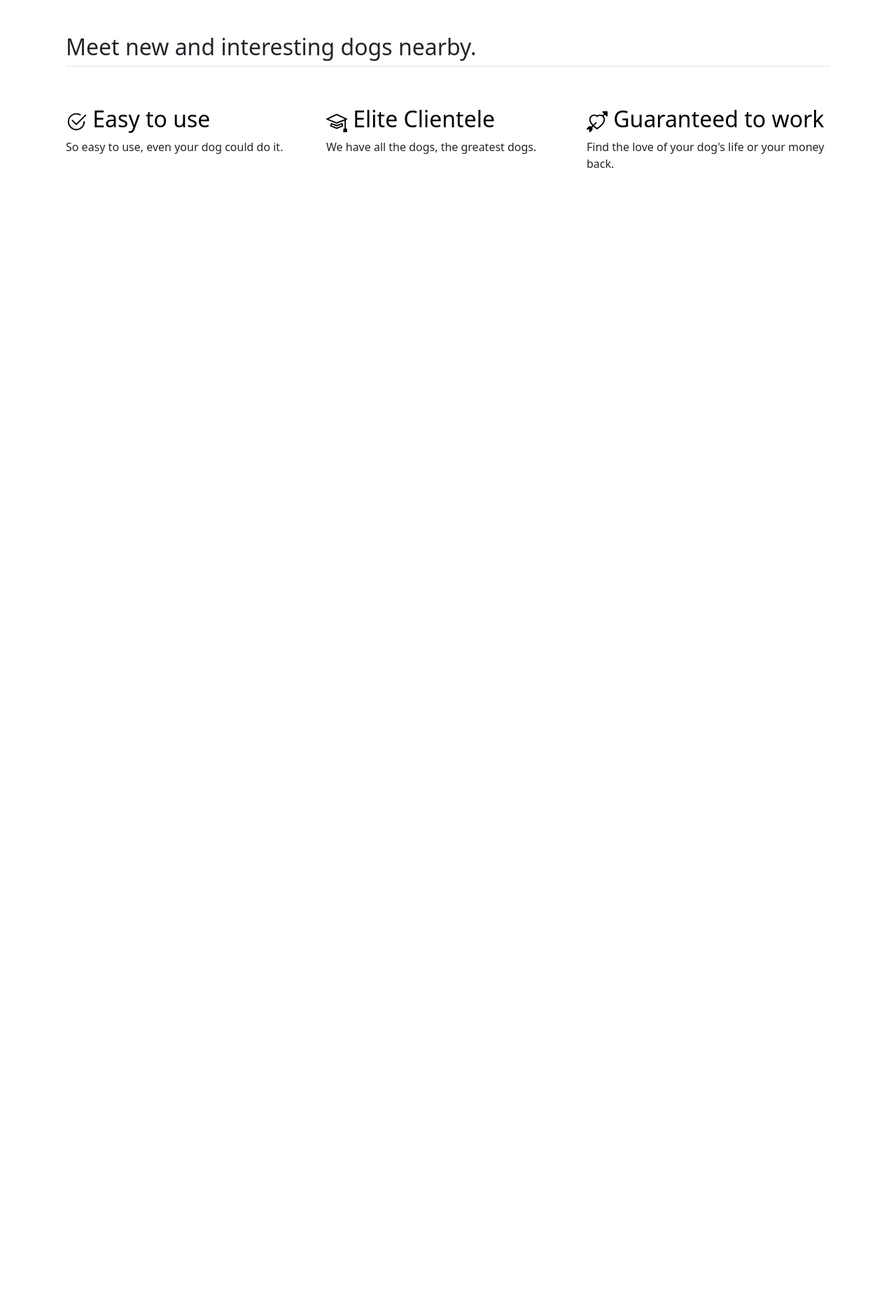
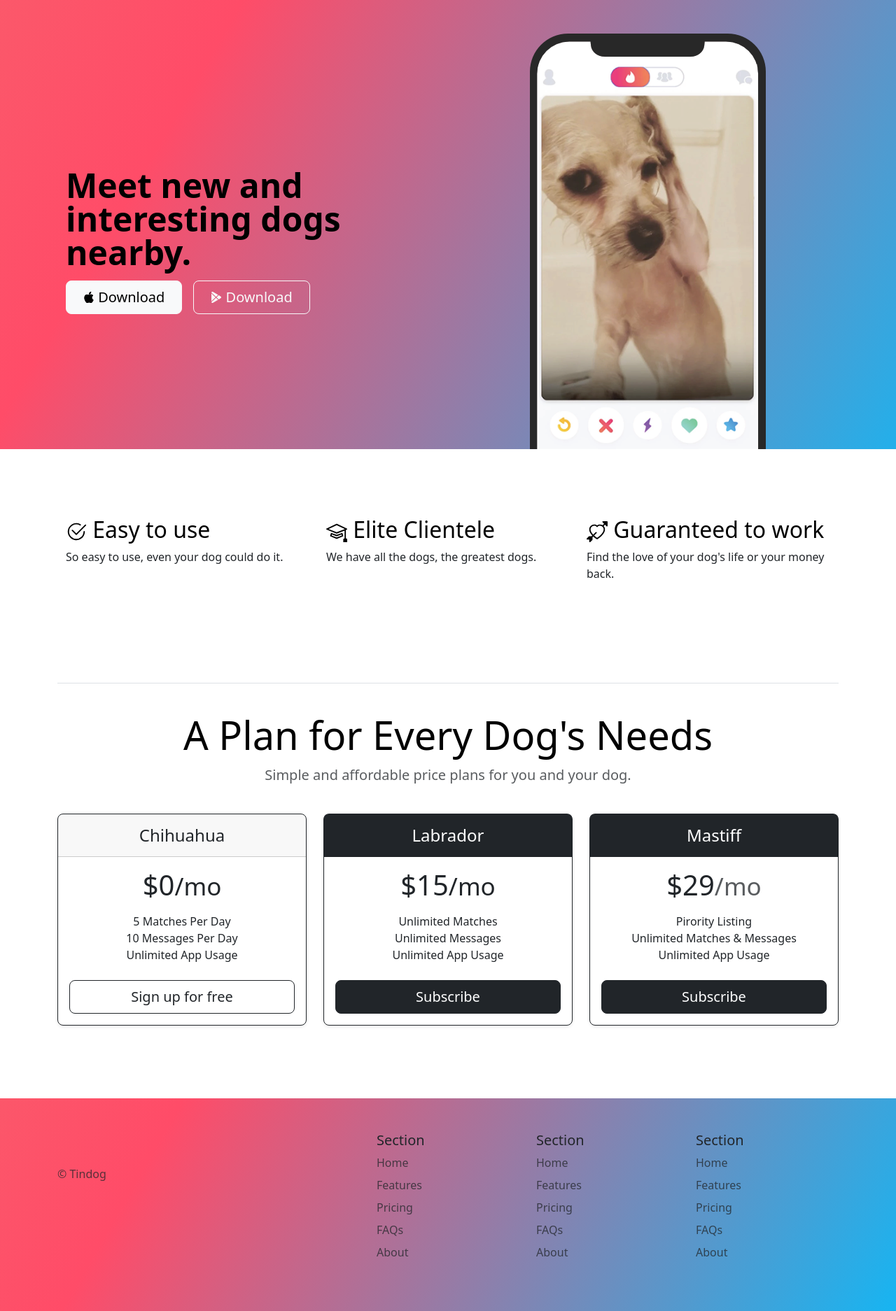
Before and after one commit to TuralMuzafarov/WebDev-Bootcamp, a web app: file 11.3 TinDog Project/index.html in a window 1280 px wide. Shown: the whole page at 70% size. Before the commit the page ends 240 px from the top, so only its background shows below. Run offline with its HTML, style and script files only (its server is not run), Linux system fonts and the light colour scheme.

Commit message:
Project Finished

```diff
--- a/11.3 TinDog Project/index.html
+++ b/11.3 TinDog Project/index.html
@@ -6,19 +6,47 @@
   <meta name="viewport" content="width=device-width, initial-scale=1.0">
   <title>TinDog</title>
   <link href="https://cdn.jsdelivr.net/npm/bootstrap@5.3.3/dist/css/bootstrap.min.css" rel="stylesheet" integrity="sha384-QWTKZyjpPEjISv5WaRU9OFeRpok6YctnYmDr5pNlyT2bRjXh0JMhjY6hW+ALEwIH" crossorigin="anonymous">
-  <link href="./css/style.css">
+  <link rel="stylesheet" href="./css/style.css">
 </head>
 
 <body>
 
   <!-- Title -->
-  <section id="title">
-
+  <section id="title" class="gradient-background">
+    <div class="container col-xxl-8 px-4">
+      <div class="row flex-lg-row-reverse align-items-center g-5 py-5 pb-0">
+        <div class="col-10 col-sm-8 col-lg-6 mt-0">
+          <img src="./images/iphone.png" class="d-block mx-lg-auto img-fluid pb-0 pt-5" alt="Bootstrap Themes"  height="200" loading="lazy">
+        </div>
+        <div class="col-lg-6">
+          <h1 class="display-5 fw-bold text-body-emphasis lh-1 mb-3">Meet new and interesting dogs nearby.</h1>
+          <div class="d-grid gap-2 d-md-flex justify-content-md-start">
+            <button type="button" class="btn btn-light btn-lg px-4 me-md-2">
+              <svg xmlns="http://www.w3.org/2000/svg" width="16" height="16" fill="currentColor"
+                class="bi bi-apple mb-1" viewBox="0 0 16 16">
+                <path
+                  d="M11.182.008C11.148-.03 9.923.023 8.857 1.18c-1.066 1.156-.902 2.482-.878 2.516.024.034 1.52.087 2.475-1.258.955-1.345.762-2.391.728-2.43Zm3.314 11.733c-.048-.096-2.325-1.234-2.113-3.422.212-2.189 1.675-2.789 1.698-2.854.023-.065-.597-.79-1.254-1.157a3.692 3.692 0 0 0-1.563-.434c-.108-.003-.483-.095-1.254.116-.508.139-1.653.589-1.968.607-.316.018-1.256-.522-2.267-.665-.647-.125-1.333.131-1.824.328-.49.196-1.422.754-2.074 2.237-.652 1.482-.311 3.83-.067 4.56.244.729.625 1.924 1.273 2.796.576.984 1.34 1.667 1.659 1.899.319.232 1.219.386 1.843.067.502-.308 1.408-.485 1.766-.472.357.013 1.061.154 1.782.539.571.197 1.111.115 1.652-.105.541-.221 1.324-1.059 2.238-2.758.347-.79.505-1.217.473-1.282Z" />
+                <path
+                  d="M11.182.008C11.148-.03 9.923.023 8.857 1.18c-1.066 1.156-.902 2.482-.878 2.516.024.034 1.52.087 2.475-1.258.955-1.345.762-2.391.728-2.43Zm3.314 11.733c-.048-.096-2.325-1.234-2.113-3.422.212-2.189 1.675-2.789 1.698-2.854.023-.065-.597-.79-1.254-1.157a3.692 3.692 0 0 0-1.563-.434c-.108-.003-.483-.095-1.254.116-.508.139-1.653.589-1.968.607-.316.018-1.256-.522-2.267-.665-.647-.125-1.333.131-1.824.328-.49.196-1.422.754-2.074 2.237-.652 1.482-.311 3.83-.067 4.56.244.729.625 1.924 1.273 2.796.576.984 1.34 1.667 1.659 1.899.319.232 1.219.386 1.843.067.502-.308 1.408-.485 1.766-.472.357.013 1.061.154 1.782.539.571.197 1.111.115 1.652-.105.541-.221 1.324-1.059 2.238-2.758.347-.79.505-1.217.473-1.282Z" />
+              </svg>
+              Download
+            </button>
+            <button type="button" class="btn btn-outline-light btn-lg px-4">
+              <svg xmlns="http://www.w3.org/2000/svg" width="16" height="16" fill="currentColor"
+                class="bi bi-apple mb-1" viewBox="0 0 16 16">
+                <path
+                  d="M14.222 9.374c1.037-.61 1.037-2.137 0-2.748L11.528 5.04 8.32 8l3.207 2.96 2.694-1.586Zm-3.595 2.116L7.583 8.68 1.03 14.73c.201 1.029 1.36 1.61 2.303 1.055l7.294-4.295ZM1 13.396V2.603L6.846 8 1 13.396ZM1.03 1.27l6.553 6.05 3.044-2.81L3.333.215C2.39-.341 1.231.24 1.03 1.27Z" />
+              </svg>
+              Download
+            </button>
+          </div>
+        </div>
+      </div>
+    </div>
   </section>
   <!-- Features -->
   <section id="features">
     <div class="container px-4 py-5" id="featured-3">
-      <h2 class="pb-2 border-bottom">Meet new and interesting dogs nearby.</h2>
       <div class="row g-4 py-5 row-cols-1 row-cols-lg-3">
         <div class="feature col">
           <h3 class="fs-2 text-body-emphasis">
@@ -63,11 +91,118 @@
   </section>
   <!-- Pricing -->
   <section id="pricing">
+    <div class="container py-3">
+      <header>
+        <div class="d-flex flex-column flex-md-row align-items-center pb-3 mb-4 border-bottom">
+        </div>
 
+        <div class="pricing-header p-3 pb-md-4 mx-auto text-center">
+          <h1 class="display-4 fw-normal text-body-emphasis">A Plan for Every Dog's Needs</h1>
+          <p class="fs-5 text-body-secondary">Simple and affordable price plans for you and your dog.</p>
+        </div>
+      </header>
+
+      <main>
+        <div class="row row-cols-1 row-cols-md-3 mb-3 text-center">
+          <div class="col">
+            <div class="card mb-4 rounded-3 shadow-sm border-dark">
+              <div class="card-header py-3">
+                <h4 class="my-0 fw-normal">Chihuahua</h4>
+              </div>
+              <div class="card-body">
+                <h1 class="card-title pricing-card-title">$0<small class="text-body-dark fw-light">/mo</small></h1>
+                <ul class="list-unstyled mt-3 mb-4">
+                  <li>5 Matches Per Day</li>
+                  <li>10 Messages Per Day</li>
+                  <li>Unlimited App Usage</li>
+                </ul>
+                <button type="button" class="w-100 btn btn-lg btn-outline-dark">Sign up for free</button>
+              </div>
+            </div>
+          </div>
+          <div class="col">
+            <div class="card mb-4 rounded-3 shadow-sm border-dark">
+              <div class="card-header py-3 text-bg-dark">
+                <h4 class="my-0 fw-normal">Labrador</h4>
+              </div>
+              <div class="card-body">
+                <h1 class="card-title pricing-card-title">$15<small class="text-body-dark fw-light">/mo</small></h1>
+                <ul class="list-unstyled mt-3 mb-4">
+                  <li>Unlimited Matches</li>
+                  <li>Unlimited Messages</li>
+                  <li>Unlimited App Usage</li>
+                </ul>
+                <button type="button" class="w-100 btn btn-lg btn-dark">Subscribe</button>
+              </div>
+            </div>
+          </div>
+          <div class="col">
+            <div class="card mb-4 rounded-3 shadow-sm border-dark">
+              <div class="card-header py-3 text-bg-dark  border-dark">
+                <h4 class="my-0 fw-normal">Mastiff</h4>
+              </div>
+              <div class="card-body">
+                <h1 class="card-title pricing-card-title">$29<small class="text-body-secondary fw-light">/mo</small></h1>
+                <ul class="list-unstyled mt-3 mb-4">
+                  <li>Pirority Listing</li>
+                  <li>Unlimited Matches & Messages</li>
+                  <li>Unlimited App Usage</li>
+                </ul>
+                <button type="button" class="w-100 btn btn-lg btn-dark">Subscribe</button>
+              </div>
+            </div>
+          </div>
+        </div>
   </section>
   <!-- Footer -->
-  <section id="footer">
+  <section id="footer" class="gradient-background">
+    <div class="container">
+      <footer class="row row-cols-1 row-cols-sm-2 row-cols-md-5 py-5 my-5 mb-0">
+        <div class="col mb-0">
+          <a href="/" class="d-flex align-items-center mb-3 link-body-emphasis text-decoration-none">
+            <svg class="bi me-2" width="40" height="32"><use xlink:href="#bootstrap"></use></svg>
+          </a>
+          <p class="text-body-secondary">© Tindog</p>
+        </div>
 
+        <div class="col mb-3">
+
+        </div>
+
+        <div class="col mb-3">
+          <h5>Section</h5>
+          <ul class="nav flex-column">
+            <li class="nav-item mb-2"><a href="#" class="nav-link p-0 text-body-secondary">Home</a></li>
+            <li class="nav-item mb-2"><a href="#" class="nav-link p-0 text-body-secondary">Features</a></li>
+            <li class="nav-item mb-2"><a href="#" class="nav-link p-0 text-body-secondary">Pricing</a></li>
+            <li class="nav-item mb-2"><a href="#" class="nav-link p-0 text-body-secondary">FAQs</a></li>
+            <li class="nav-item mb-2"><a href="#" class="nav-link p-0 text-body-secondary">About</a></li>
+          </ul>
+        </div>
+
+        <div class="col mb-3">
+          <h5>Section</h5>
+          <ul class="nav flex-column">
+            <li class="nav-item mb-2"><a href="#" class="nav-link p-0 text-body-secondary">Home</a></li>
+            <li class="nav-item mb-2"><a href="#" class="nav-link p-0 text-body-secondary">Features</a></li>
+            <li class="nav-item mb-2"><a href="#" class="nav-link p-0 text-body-secondary">Pricing</a></li>
+            <li class="nav-item mb-2"><a href="#" class="nav-link p-0 text-body-secondary">FAQs</a></li>
+            <li class="nav-item mb-2"><a href="#" class="nav-link p-0 text-body-secondary">About</a></li>
+          </ul>
+        </div>
+
+        <div class="col mb-3">
+          <h5>Section</h5>
+          <ul class="nav flex-column">
+            <li class="nav-item mb-2"><a href="#" class="nav-link p-0 text-body-secondary">Home</a></li>
+            <li class="nav-item mb-2"><a href="#" class="nav-link p-0 text-body-secondary">Features</a></li>
+            <li class="nav-item mb-2"><a href="#" class="nav-link p-0 text-body-secondary">Pricing</a></li>
+            <li class="nav-item mb-2"><a href="#" class="nav-link p-0 text-body-secondary">FAQs</a></li>
+            <li class="nav-item mb-2"><a href="#" class="nav-link p-0 text-body-secondary">About</a></li>
+          </ul>
+        </div>
+      </footer>
+    </div>
   </section>
   <script src="https://cdn.jsdelivr.net/npm/bootstrap@5.3.3/dist/js/bootstrap.bundle.min.js" integrity="sha384-YvpcrYf0tY3lHB60NNkmXc5s9fDVZLESaAA55NDzOxhy9GkcIdslK1eN7N6jIeHz" crossorigin="anonymous"></script>
 </body>
```
Also changed, not shown: 11.3 TinDog Project/README.md, 11.3 TinDog Project/css/style.css (line endings or trailing spaces).
